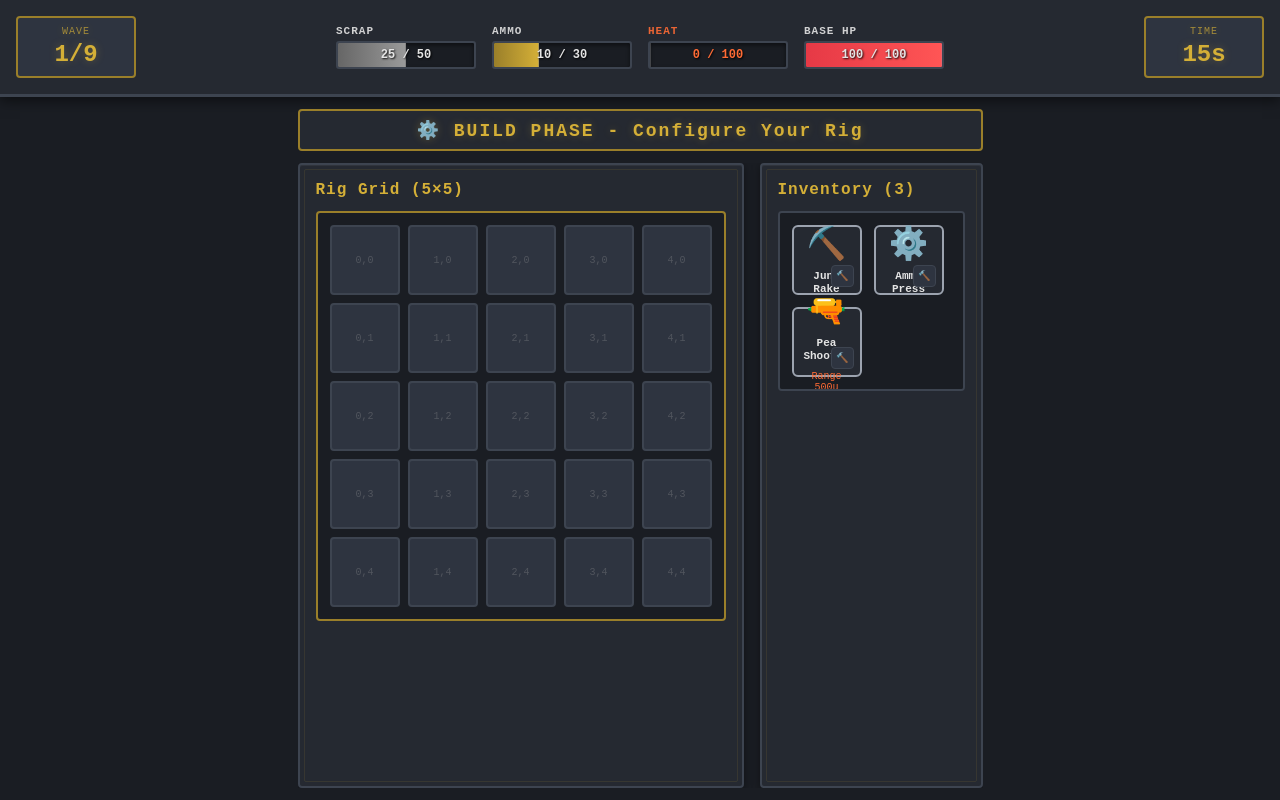
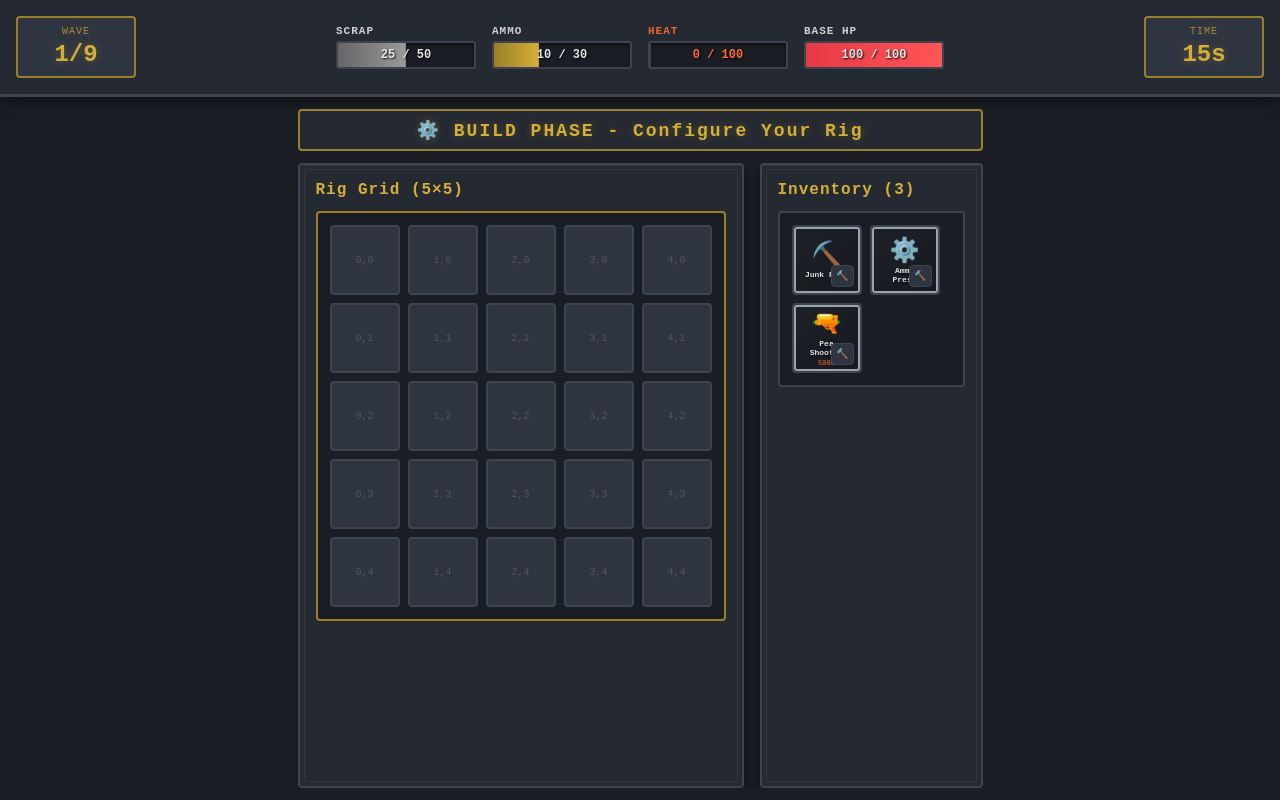
Before and after one commit to flimmbark-source/Crinko, a React (Vite) app in the folder goblin-scrap-rig/: page / in a window 1280 px wide. Built offline with nearby package versions, Linux system fonts and the light colour scheme.

Commit message:
Match inventory modules to rig styling

```diff
--- a/goblin-scrap-rig/src/components/ModuleInventory.css
+++ b/goblin-scrap-rig/src/components/ModuleInventory.css
@@ -13,7 +13,7 @@
 .inventory-grid {
   display: grid;
   grid-template-columns: repeat(auto-fill, 70px);
-  gap: 12px;
+  gap: 8px;
 }
 
 .empty-inventory {
@@ -24,45 +24,6 @@
 
 .inventory-module {
   position: relative;
-  width: 70px;
-  height: 70px;
-  background: var(--bg-panel);
-  border: 2px solid;
-  border-radius: 6px;
-  padding: 8px;
-  cursor: grab;
-  display: flex;
-  flex-direction: column;
-  align-items: center;
-  justify-content: center;
-  gap: 6px;
-  text-align: center;
-  transition: transform 0.15s ease, box-shadow 0.15s ease;
-}
-
-.inventory-module:hover {
-  transform: translateY(-2px);
-  box-shadow: 0 6px 12px rgba(0, 0, 0, 0.35);
-}
-
-.inventory-module:active {
-  cursor: grabbing;
-}
-
-.module-icon-large {
-  font-size: 32px;
-}
-
-.module-name-inv {
-  font-size: 11px;
-  font-weight: bold;
-  color: var(--text-primary);
-  line-height: 1.2;
-}
-
-.module-range {
-  font-size: 10px;
-  color: var(--heat-orange);
 }
 
 .salvage-btn {
--- a/goblin-scrap-rig/src/components/ModuleInventory.tsx
+++ b/goblin-scrap-rig/src/components/ModuleInventory.tsx
@@ -51,7 +51,10 @@ export const ModuleInventory: React.FC<ModuleInventoryProps> = ({
           {modules.map((module) => (
             <div
               key={module.instanceId}
-              className="inventory-module"
+              className="inventory-module grid-cell occupied"
+            >
+              <div
+                className="module-in-grid"
                 draggable
                 onDragStart={(e) => handleDragStart(e, module)}
                 onMouseEnter={(e) => {
@@ -67,11 +70,12 @@ export const ModuleInventory: React.FC<ModuleInventoryProps> = ({
                   borderColor: getRarityColor(module.rarity),
                 }}
               >
-              <div className="module-icon-large">{module.art.icon}</div>
-              <div className="module-name-inv">{module.name}</div>
+                <div className="module-icon">{module.art.icon}</div>
+                <div className="module-name">{module.name}</div>
                 {module.stats.range !== undefined && (
-                <div className="module-range">Range {formatRange(module.stats.range)}</div>
+                  <div className="module-range">{formatRange(module.stats.range)}</div>
                 )}
+              </div>
               <button
                 className="salvage-btn"
                 onClick={() => onSalvage(module.instanceId)}
```
Lines whose indentation alone changed are shown as unchanged.
